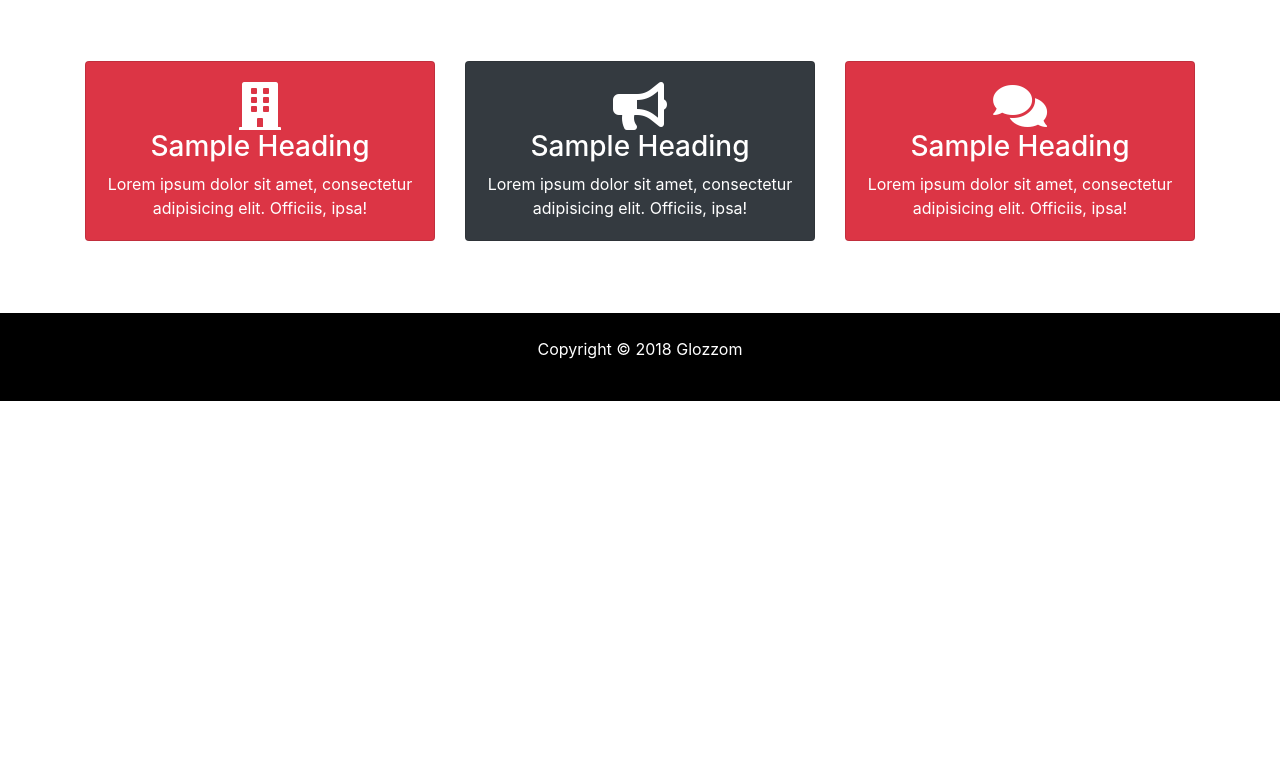
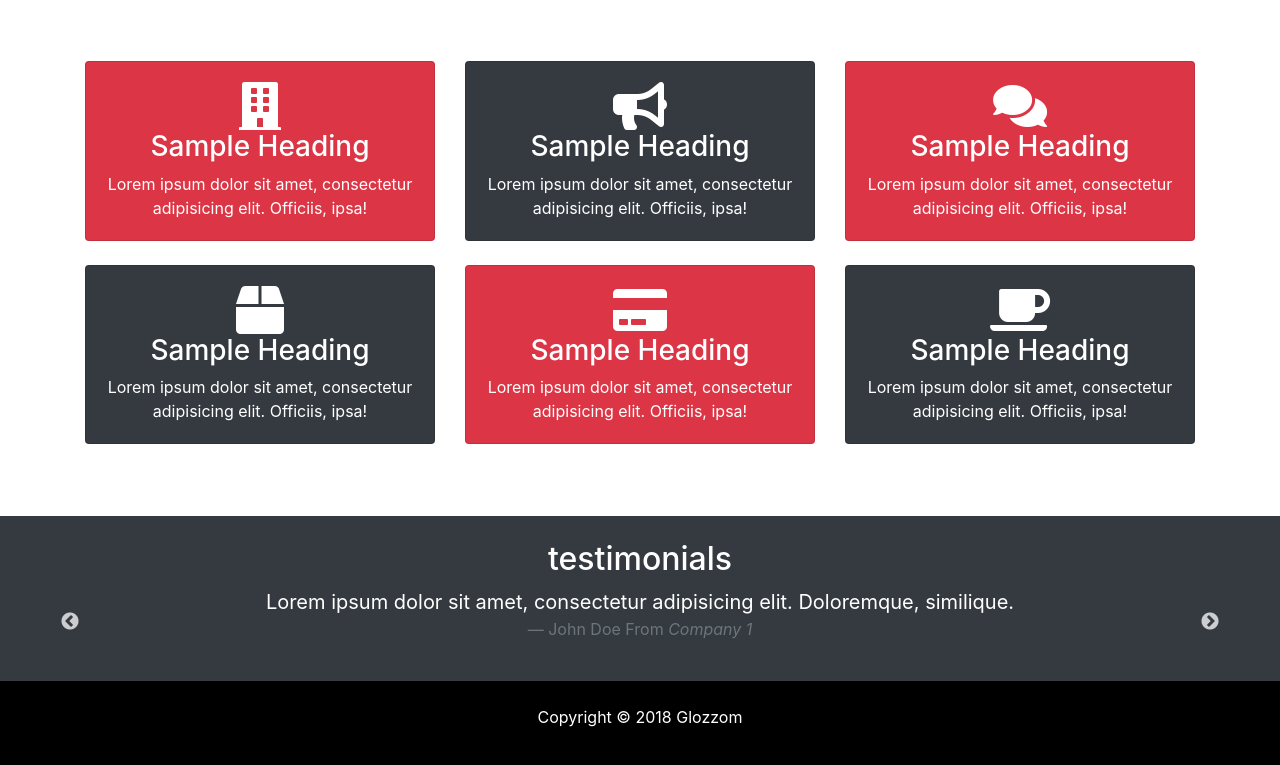
Before and after one commit to ZMcClung88/Glozzom, a plain HTML site: page about.html in a window 1280 px wide. Shown: the part 765-1530 px from the top of the page. Before the commit the page ends 1166 px from the top, so only its background shows below. Drawn offline with nearby package versions, Linux system fonts and the light colour scheme.

Commit message:
finished icon boxes and testimonials slider

```diff
--- a/about.html
+++ b/about.html
@@ -104,6 +104,75 @@
           </div>
         </div>
       </div>
+
+      <div class="row mb-4">
+        <div class="col-md-4">
+          <div class="card bg-dark text-white text-center">
+            <div class="card-body">
+              <i class="fas fa-box fa-3x"></i>
+              <h3>Sample Heading</h3>
+              Lorem ipsum dolor sit amet, consectetur adipisicing elit. Officiis, ipsa!
+            </div>
+          </div>
+        </div>
+        <div class="col-md-4">
+          <div class="card bg-danger text-white text-center">
+            <div class="card-body">
+              <i class="fas fa-credit-card fa-3x"></i>
+              <h3>Sample Heading</h3>
+              Lorem ipsum dolor sit amet, consectetur adipisicing elit. Officiis, ipsa!
+            </div>
+          </div>
+        </div>
+        <div class="col-md-4">
+          <div class="card bg-dark text-white text-center">
+            <div class="card-body">
+              <i class="fas fa-coffee fa-3x"></i>
+              <h3>Sample Heading</h3>
+              Lorem ipsum dolor sit amet, consectetur adipisicing elit. Officiis, ipsa!
+            </div>
+          </div>
+        </div>
+      </div>
+    </div>
+  </section>
+
+  <!--  TESTIMONIALS -->
+  <section id="testimonials" class="p-4 bg-dark text-white">
+    <div class="container">
+      <h2 class="text-center">testimonials</h2>
+      <div class="row text-center">
+        <div class="col">
+          <div class="slider">
+            <div>
+              <blockquote class="blockquote">
+                <p class="mb-0">Lorem ipsum dolor sit amet, consectetur adipisicing elit. Doloremque, similique.</p>
+                <footer class="blockquote-footer">John Doe From
+                  <cite title="Company 1">Company 1</cite>
+                </footer>
+              </blockquote>
+            </div>
+
+            <div>
+              <blockquote class="blockquote">
+                <p class="mb-0">Lorem ipsum dolor sit amet, consectetur adipisicing elit. Doloremque, similique.</p>
+                <footer class="blockquote-footer">Sam Smith From
+                  <cite title="Company 2">Company 2</cite>
+                </footer>
+              </blockquote>
+            </div>
+
+            <div>
+              <blockquote class="blockquote">
+                <p class="mb-0">Lorem ipsum dolor sit amet, consectetur adipisicing elit. Doloremque, similique.</p>
+                <footer class="blockquote-footer">Meghan Williams From
+                  <cite title="Company 3">Company 3</cite>
+                </footer>
+              </blockquote>
+            </div>
+          </div>
+        </div>
+      </div>
     </div>
   </section>
 
```
